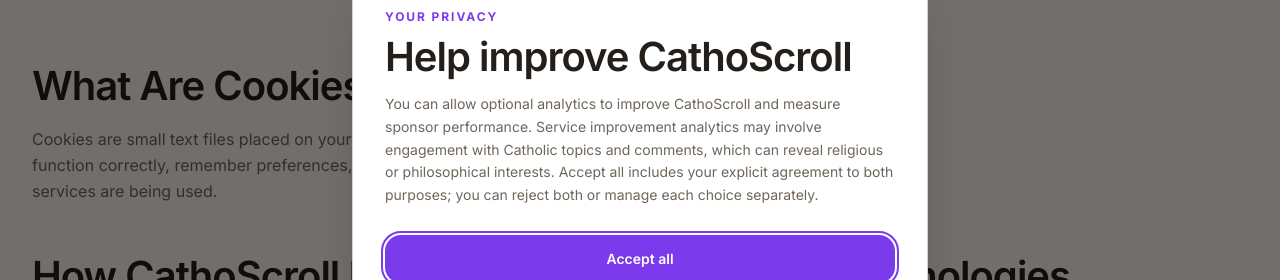
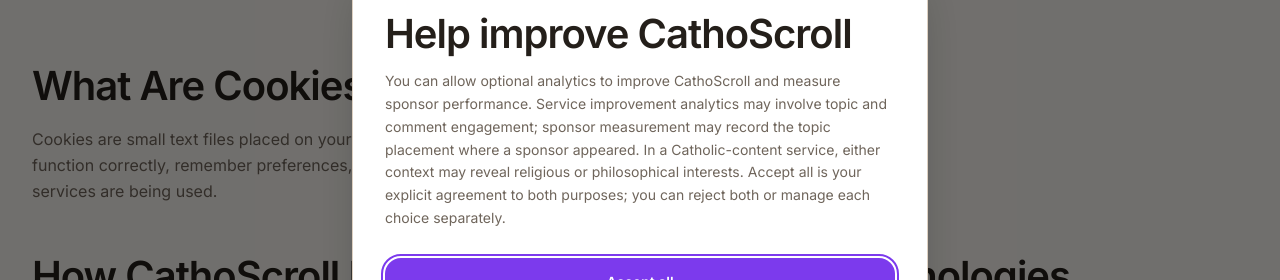
Before and after one commit to joshuaargent/TS_CathoScroll, a Next.js app: page /cookies in a window 1280 px wide. Shown: the part 225-505 px from the top of the page. Built offline with nearby package versions, Linux system fonts and the light colour scheme; no server answers.

Commit message:
Make the first-screen consent summary disclose sensitive topic context for both analytics purposes

```diff
--- a/src/components/privacy/AnalyticsConsentManager.tsx
+++ b/src/components/privacy/AnalyticsConsentManager.tsx
@@ -471,7 +471,7 @@ export function AnalyticsConsentManager({ userId = null, loading = false, apiBas
         <p id="analytics-consent-description" className="text-text-secondary mt-3 text-sm leading-relaxed">
           {managing
             ? 'Choose which optional analytics CathoScroll may collect. Both choices are optional and start off unless you have already enabled them.'
-            : 'You can allow optional analytics to improve CathoScroll and measure sponsor performance. Service improvement analytics may involve engagement with Catholic topics and comments, which can reveal religious or philosophical interests. Accept all includes your explicit agreement to both purposes; you can reject both or manage each choice separately.'}
+            : 'You can allow optional analytics to improve CathoScroll and measure sponsor performance. Service improvement analytics may involve topic and comment engagement; sponsor measurement may record the topic placement where a sponsor appeared. In a Catholic-content service, either context may reveal religious or philosophical interests. Accept all is your explicit agreement to both purposes; you can reject both or manage each choice separately.'}
         </p>
 
         {!managing ? (
```
